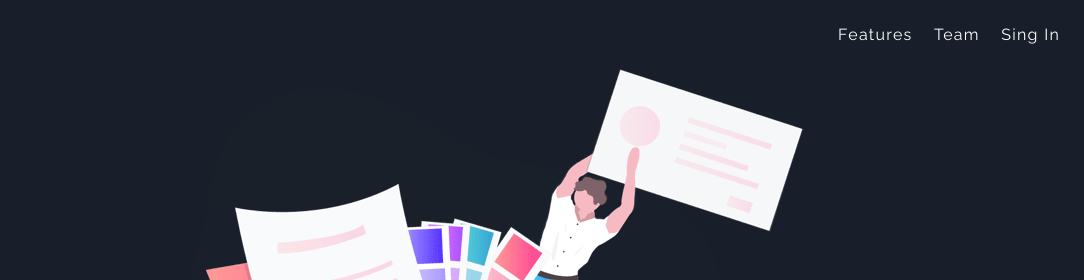
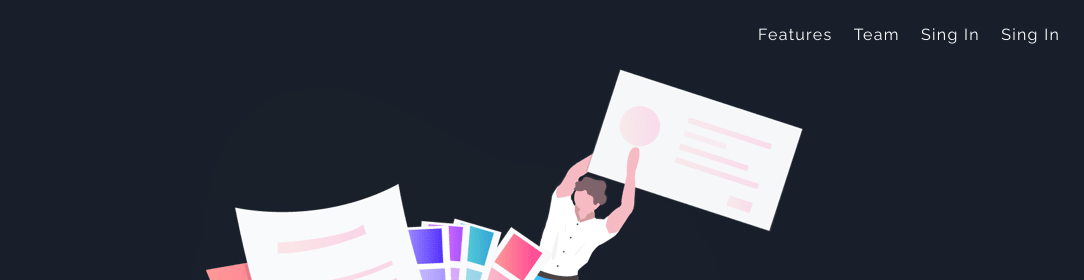
Before and after one commit to isinferon/FrontendMentorDarkFylo, a plain HTML site: page index.html in a window 1280 px wide. Shown: the top 280 px of the page, 196-1280 px from the left. Drawn offline with Linux system fonts and the light colour scheme.

Commit message:
Test rekturacyjny

```diff
--- a/index.html
+++ b/index.html
@@ -16,6 +16,7 @@
         <span class="nav--text">
             <a href="#">Features</a>
             <a href="#">Team</a>
+            <a href="#">Sing In</a>
             <a href="#">Sing In</a>
         </span>
     </nav>
```
